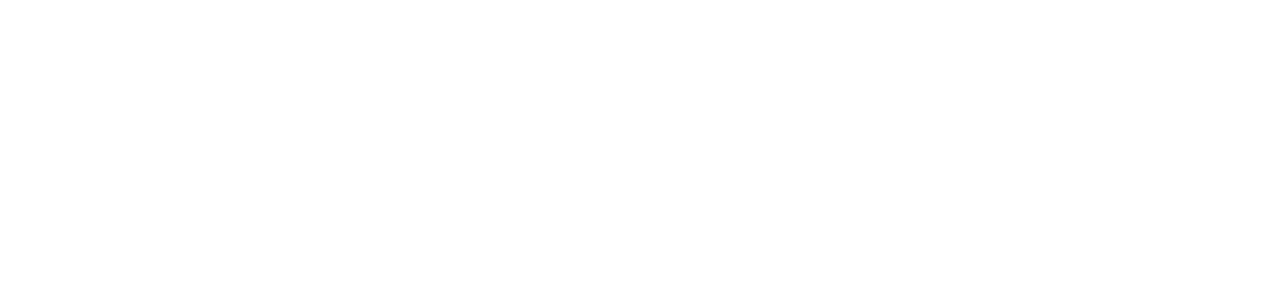
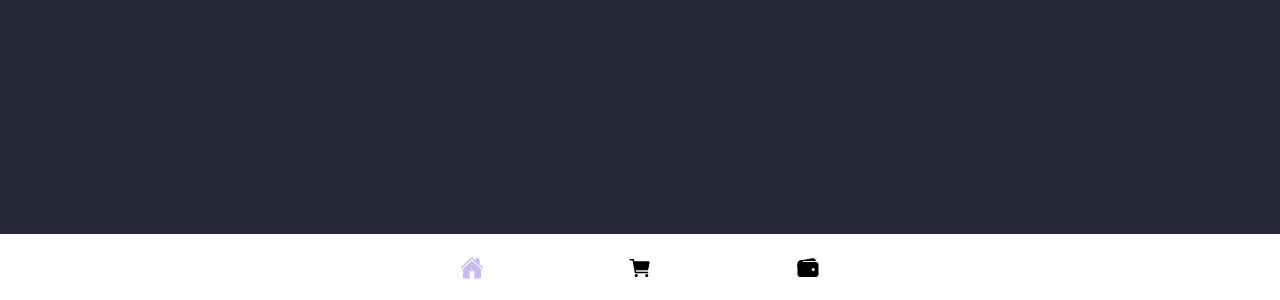
Before and after one commit to lauraophelie/breezy, a React (Vite) app: page /accueil in a window 1280 px wide. Shown: the part 500-800 px from the top of the page. Built offline with nearby package versions, Linux system fonts and the light colour scheme.

Commit message:
menu footer

```diff
--- a/src/App.tsx
+++ b/src/App.tsx
@@ -33,7 +33,7 @@
 /* Theme variables */
 import './theme/variables.css';
 import Login from './pages/login/Login';
-import Acceuil from './pages/accueil/Acceuil';
+import Footer from './components/footer/Footer';
 
 setupIonicReact();
 
@@ -50,9 +50,8 @@
         <Route path="/login">
           <Login />
         </Route>
-        <Route path="/acceuil">
-          <Acceuil />
-        </Route>
+
+        <Footer />
       </IonRouterOutlet>
     </IonReactRouter>
   </IonApp>
--- a/src/assets/scss/variable.scss
+++ b/src/assets/scss/variable.scss
@@ -5,6 +5,7 @@
 $subcomponent-background-color: #F5F5F5;
 $placeholder-color: #707070;
 $main-component-font-color: #242834;
+$footer-main-color: #292E3B;
 
 $main-logo-title-font: 'Heyam';
 $main-component-title-font: 'Arial Rounded MT';
--- /dev/null
+++ b/src/components/footer/Footer.scss
@@ -0,0 +1,9 @@
+@import "../../assets/scss/variable.scss";
+
+.footer {
+    --background: $footer-main-color;
+    --color: $subcomponent-background-color;
+    --color-selected: #C8BBF3;
+    height: 65px;
+    --border: 1px solid transparent;
+}
--- /dev/null
+++ b/src/components/footer/Footer.tsx
@@ -0,0 +1,38 @@
+import { IonIcon, IonRouterOutlet, IonTabBar, IonTabButton, IonTabs } from "@ionic/react";
+import { IonReactRouter } from "@ionic/react-router";
+import Accueil from "../../pages/accueil/Accueil";
+import { Route } from "react-router";
+import { cart, home, wallet } from "ionicons/icons";
+import Panier from "../../pages/panier/Panier";
+import Portefeuille from "../../pages/portefeuille/Portefeuille";
+import "./Footer.scss";
+
+const Footer : React.FC = () => {
+    return (
+        <IonReactRouter>
+            <IonTabs>
+                <IonRouterOutlet>
+                    <Route path="/accueil" render={() => <Accueil />} exact={true} />
+                    <Route path="/panier" render={() => <Panier />} exact={true} />
+                    <Route path="/portefeuille" render={() => <Portefeuille />} exact={true} />
+                </IonRouterOutlet>
+
+                <IonTabBar slot="bottom" className="footer">
+                    <IonTabButton tab="acceuil" href="/accueil">
+                        <IonIcon icon={home} />
+                    </IonTabButton>
+
+                    <IonTabButton tab="panier" href="/panier">
+                        <IonIcon icon={cart} />
+                    </IonTabButton>
+
+                    <IonTabButton tab="portefeuille" href="/portefeuille">
+                        <IonIcon icon={wallet} />
+                    </IonTabButton>
+                </IonTabBar>
+            </IonTabs>
+        </IonReactRouter>
+    )
+}
+
+export default Footer;
--- a/src/pages/accueil/Acceuil.tsx
+++ /dev/null
@@ -1,12 +0,0 @@
-import { IonPage } from "@ionic/react";
-import "./Acceuil.scss";
-
-const Acceuil : React.FC = () => {
-    return (
-        <IonPage className="acceuil">
-
-        </IonPage>
-    )
-}
-
-export default Acceuil;
--- a/src/pages/accueil/Acceuil.scss
+++ b/src/pages/accueil/Accueil.scss
@@ -1,6 +1,6 @@
 @import "../../assets/scss/variable.scss";
 @import "../../assets/scss/mixin.scss";
 
-.acceuil {
+.accueil {
     background-color: $main-background-color;
 }
--- /dev/null
+++ b/src/pages/accueil/Accueil.tsx
@@ -0,0 +1,12 @@
+import { IonPage } from "@ionic/react";
+import "./Accueil.scss";
+
+const Accueil : React.FC = () => {
+    return (
+        <IonPage className="accueil">
+
+        </IonPage>
+    )
+}
+
+export default Accueil;
--- a/src/pages/panier/Panier.tsx
+++ b/src/pages/panier/Panier.tsx
@@ -0,0 +1,8 @@
+const Panier : React.FC = () => {
+    return (
+        <>
+        </>
+    )
+}
+
+export default Panier;
--- a/src/pages/portefeuille/Portefeuille.tsx
+++ b/src/pages/portefeuille/Portefeuille.tsx
@@ -0,0 +1,8 @@
+const Portefeuille : React.FC = () => {
+    return (
+        <>
+        </>
+    )
+}
+
+export default Portefeuille;
```
